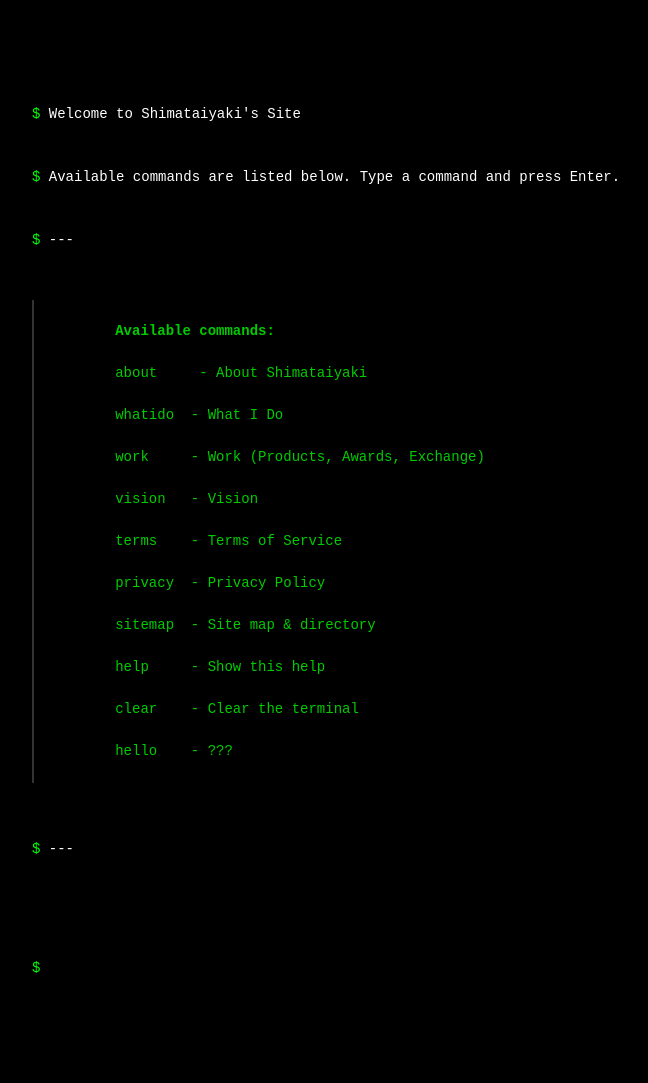
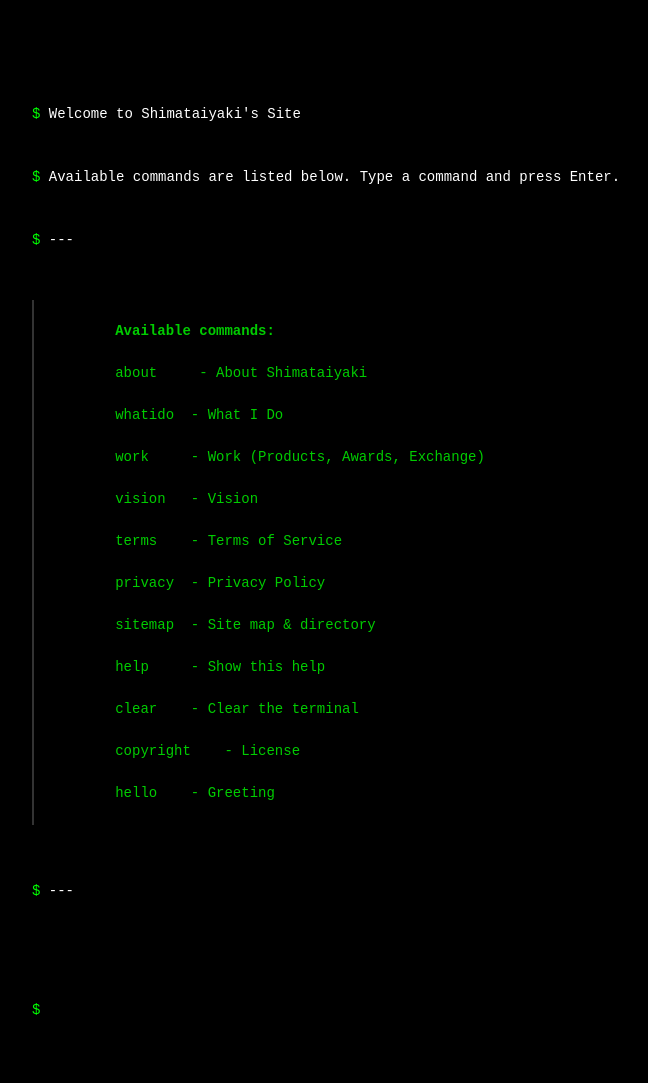
Before and after one commit to shimataiyaki/shimataiyaki.github.io, a Jekyll site: the page built from terminal.html, in a window 1280 px wide. Shown: the whole page, without its empty margins (158-806 px from the left). Built offline with Jekyll 4.4.1, drawn with Linux system fonts in a browser that asks for light colours; before the commit the page ends 1041 px from its top, so only the background shows below that.

Commit message:
Update terminal.html

```diff
--- a/terminal.html
+++ b/terminal.html
@@ -26,7 +26,8 @@ layout: none
         sitemap &nbsp;- Site map &amp; directory<br>
         help &nbsp;&nbsp;&nbsp;&nbsp;- Show this help<br>
         clear &nbsp;&nbsp;&nbsp;- Clear the terminal<br>
-        hello &nbsp;&nbsp;&nbsp;- ???
+        copyright &nbsp;&nbsp;&nbsp;- License<br>
+        hello &nbsp;&nbsp;&nbsp;- Greeting
       </div>
       <div class="command-line">---</div>
     </div>
@@ -49,14 +50,22 @@ layout: none
       sitemap &nbsp;- Site map &amp; directory<br>
       help &nbsp;&nbsp;&nbsp;&nbsp;- Show this help<br>
       clear &nbsp;&nbsp;&nbsp;- Clear the terminal<br>
-      hello &nbsp;&nbsp;&nbsp;- ???
+      copyright &nbsp;&nbsp;&nbsp;- License<br>
+      hello &nbsp;&nbsp;&nbsp;- Greeting
+    </div>
+  </template>
+
+  <template id="template-hello">
+    <div class="template-content">
+      <h3>Copyright (c) 2026 Shimataiyaki. All rights reserved.</h3>
+      <p>Do you wanna contact to me? Type about below.</p>
     </div>
   </template>
 
   <template id="template-hello">
     <div class="template-content">
       <h3>Hello, visitor.</h3>
-      <p>How can I help you?</p>
+      <p>Have a nice day.</p>
       <p><em>— A rolling stone gathers no moss.</em></p>
     </div>
   </template>
```
